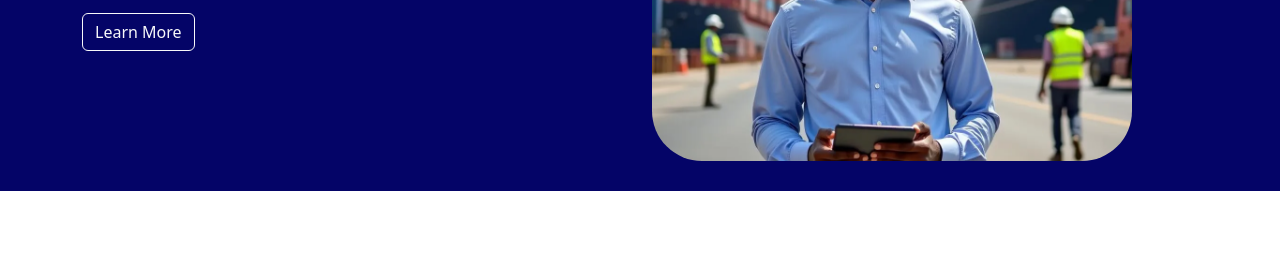
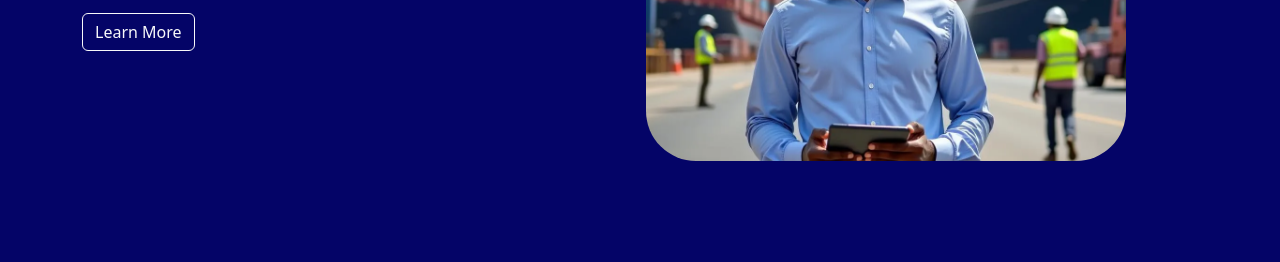
Before and after one commit to Mmezy/REHOEX-CERAMICS-MARBLES-LTD, a plain HTML site: page index.html in a window 1280 px wide. Shown: the part 389-651 px from the top of the page. Drawn offline with nearby package versions, Linux system fonts and the light colour scheme.

Commit message:
Add files via upload

```diff
--- a/assets/css/index.css
+++ b/assets/css/index.css
@@ -206,6 +206,7 @@
     .hoem {
         background-color: rgb(4, 4, 103);
         color: var(--white-color);
+        height: 100vh;
     }
 
 
@@ -539,7 +540,7 @@
         }
 
         .home__container {
-            /* grid-template-columns: repeat(2, max-content); */
+            grid-template-columns: repeat(2, max-content);
         }
 
         .home__data {
```
